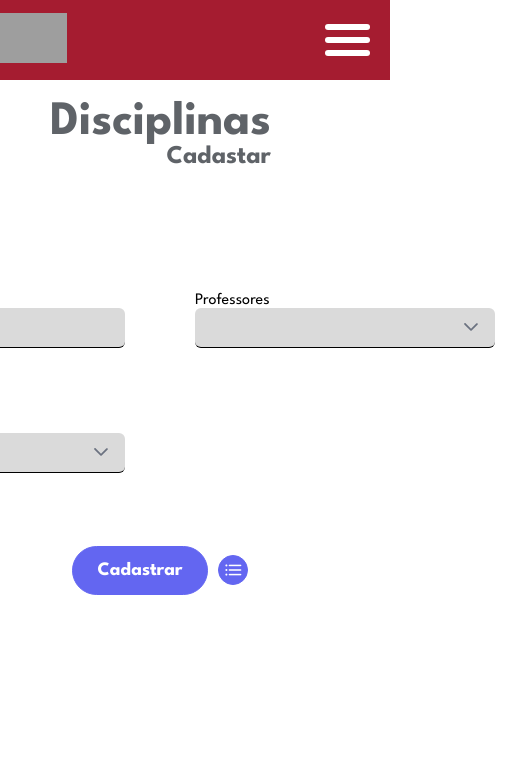
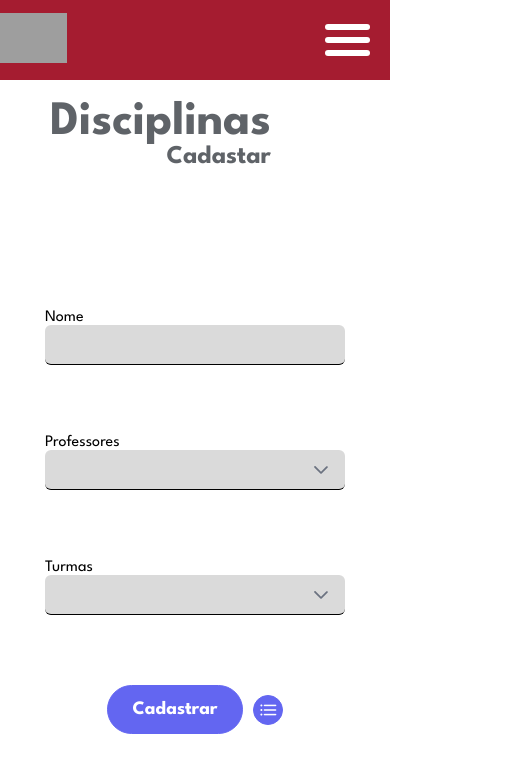
Before and after one commit to DeivisonCs/ClassroomManagement, a React (Vite) app in the folder ClassManagementFront/: page /ifba/add-subject in a window 390 px wide. Shown: the top 772 px of the page, 530 px wide, since content can reach past the window. Built offline with nearby package versions, Linux system fonts and the light colour scheme; grey boxes are pictures that could not be loaded.

Commit message:
fixing grid

```diff
--- a/ClassManagementFront/src/pages/private/Subject/AddSubjectPage/styles.css
+++ b/ClassManagementFront/src/pages/private/Subject/AddSubjectPage/styles.css
@@ -24,16 +24,11 @@ section#subject-add-section {
     }
 
     div#subject-form-div {
-        margin-top: 15%;
-
-        & > * {
-            transform: translateX(-35px);
-        }
+        transform: translateY(100px);
 
         display: grid;
-        grid-template-rows: 1fr 1fr 1fr;
+        grid-template-columns: 50% 50%;
         gap: 70px;
-        flex-wrap: wrap;
 
         div.input-div {
             display: flex;
@@ -84,3 +79,13 @@ section#subject-add-section {
         gap: 3px;
     }
 }
+
+@media (max-width: 790px) {
+    section#subject-add-section div#subject-form-div {
+        grid-template-columns: 1fr;
+
+        div.buttons-div {
+            grid-column: 1;
+        }
+    }
+}
--- a/ClassManagementFront/src/pages/private/User/AddUserPage/styles.css
+++ b/ClassManagementFront/src/pages/private/User/AddUserPage/styles.css
@@ -24,16 +24,11 @@ section#user-add-section {
     }
 
     div#user-form-div {
-        margin-top: 15%;
-
-        & > * {
-            transform: translateX(-35px);
-        }
+        transform: translateY(100px);
 
         display: grid;
         grid-template-columns: 50% 50%;
         gap: 70px;
-        flex-wrap: wrap;
 
         div.input-div {
             display: flex;
@@ -60,5 +55,9 @@ section#user-add-section {
 @media (max-width: 790px) {
     section#user-add-section div#user-form-div {
         grid-template-columns: 1fr;
+
+        button {
+            grid-column: span 1;
+        }
     }
 }
```
